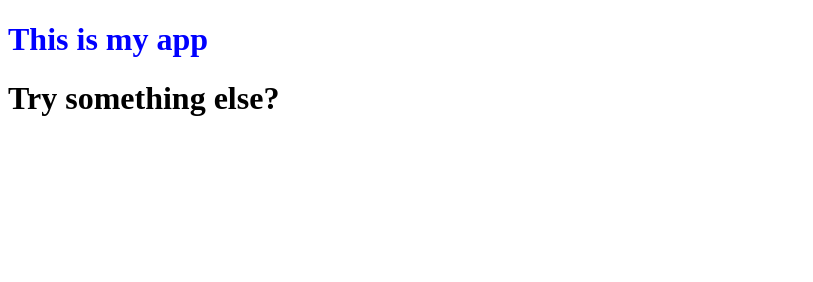
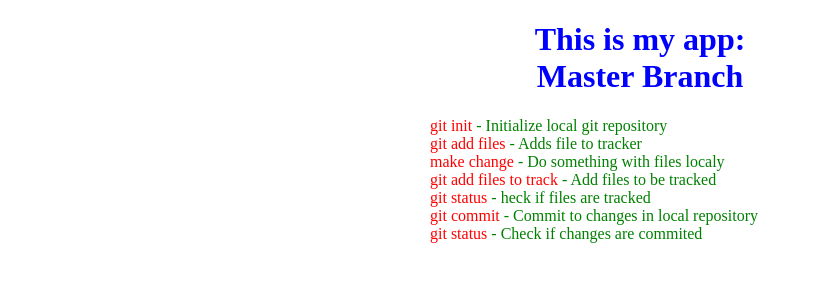
Before and after one commit to stanojevics/tutorials, a plain HTML site: page index.html in a window 1280 px wide. Shown: the whole page, without its empty margins (0-813 px from the left). Drawn offline with Linux system fonts and the light colour scheme.

Commit message:
Commit to Changes

```diff
--- a/index.html
+++ b/index.html
@@ -8,8 +8,32 @@
 </head>
 
 <body>
-    <h1 style='color:blue'>This is my app</h1>
-    <h1>Try something else?</h1>
+    <div style='margin-left:auto; margin-right:auto; max-width : 500px'>
+        <h1 style='color:blue; text-align:center'>This is my app:<br> Master Branch</h1>
+        <ul style='list-style:none'>
+            <li style='color:red'>
+                git init <span style='color:green'> - Initialize local git repository</span>
+            </li>
+            <li style='color:red'>
+                git add files <span style='color:green'> - Adds file to tracker</span>
+            </li>
+            <li style='color:red'>
+                make change <span style='color:green'> - Do something with files localy</span>
+            </li>
+            <li style='color:red'>
+                git add files to track <span style='color:green'> - Add files to be tracked</span>
+            </li>
+            <li style='color:red'>
+                git status <span style='color:green'> - heck if files are tracked</span>
+            </li>
+            <li style='color:red'>
+                git commit <span style='color:green'> - Commit to changes in local repository</span>
+            </li>
+            <li style='color:red'>
+                git status <span style='color:green'> - Check if changes are commited</span>
+            </li>
+        </ul>
+    </div>
 </body>
 
 </html>
```
